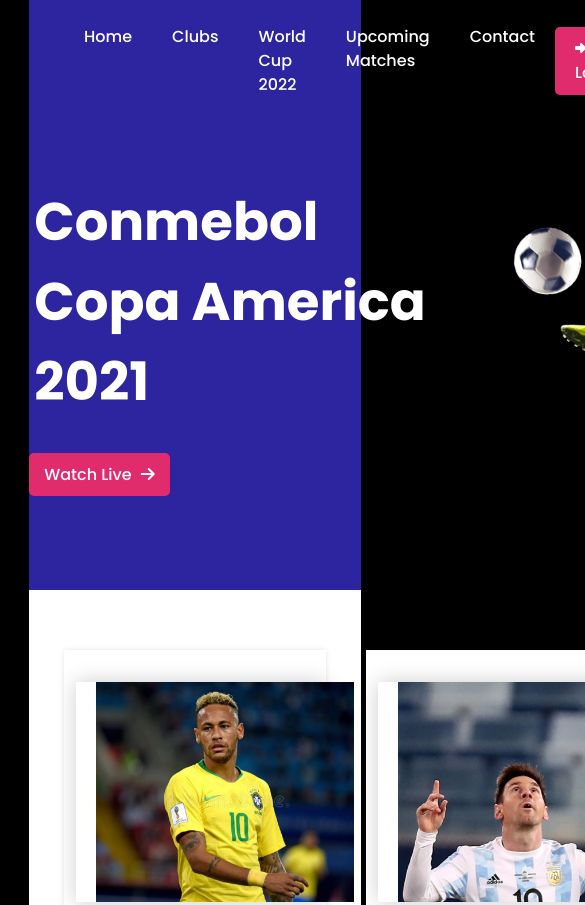
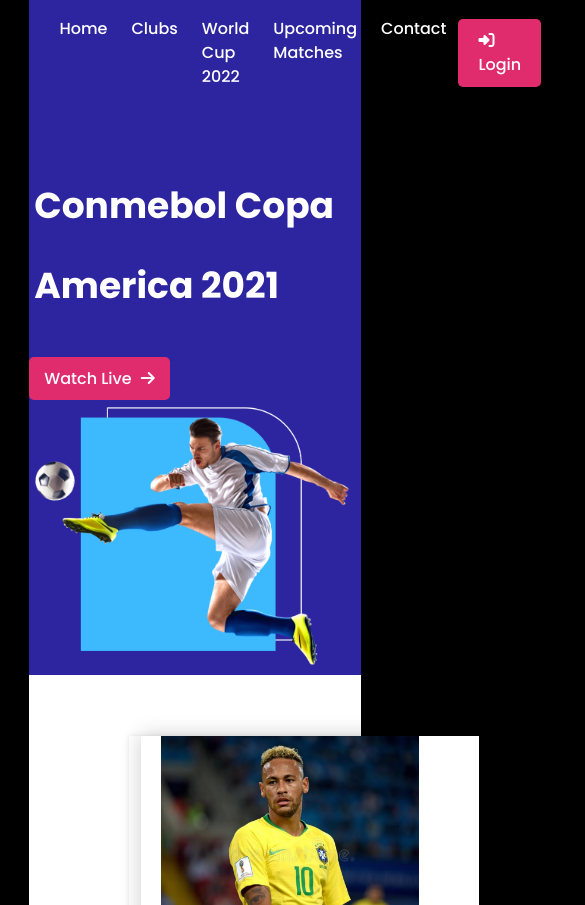
Before and after one commit to matiurjewel/responsive-football, a plain HTML site: page index.html in a window 390 px wide. Shown: the top 905 px of the page, 585 px wide, since content can reach past the window. Drawn offline with Linux system fonts and the light colour scheme.

Commit message:
all done

```diff
--- a/css/style.css
+++ b/css/style.css
@@ -102,6 +102,7 @@
 .banner-heading {
     width: 478px;
     height: 210px;
+
 }
 
 .intro-text {
@@ -191,7 +192,7 @@
 }
 
 .blog-author {
-    color: #562EFF;
+    color: #000000;
     font-size: 16px;
     font-weight: 400;
     /* text-align: justify; */
@@ -224,3 +225,108 @@
     font-weight: 400;
     color: #000000;
 }
+
+/* ------------------For mobile view----------------- */
+
+@media screen and (max-width: 720px) {
+    header {
+    padding: 2px;
+    margin-left: 2%;
+    margin-right: 3%;
+    }
+
+    header ul a {
+    padding: 8px;
+    }
+
+    .top-banner {
+        margin-bottom: 46px;
+    }
+
+    .banner {
+        width: 250px;
+        grid-template-columns: repeat(1,1fr);
+        margin-left: 35px;
+    }
+
+    .banner-img {
+        width: 450px;
+        height: auto;
+        transform: scale(.99);
+        transition: transform 0.3s;
+
+    }
+
+    .intro-text {
+        font-size: 36px;
+        font-weight: 700;
+    }
+    .blogs {
+        margin-top: 25px;
+        grid-template-columns: repeat(1, 1fr);
+        margin-left: 65px;
+    }
+
+    .blog-author {
+        width: 300px;
+        margin-left: 12px;
+    }
+}
+
+/* For tablet screen */
+
+@media screen and (max-width: 992px) {
+    header {
+        padding: 5px;
+        margin-left: 4%;
+        margin-right: 5%;
+        }
+
+        header ul a {
+        padding: 12px;
+        }
+
+        .top-banner {
+            margin-bottom: 46px;
+        }
+
+        .banner {
+            width: 900px;
+            height: auto;
+
+            grid-row-gap: 80px;
+            margin: 0 auto;
+            margin-bottom: 25px;
+        }
+
+        .banner-img {
+            width: 800px;
+
+
+        }
+
+        .banner-img img {
+            width: 40%;
+        }
+
+        .button {
+
+            margin-top: 5px;
+
+        }
+
+        .intro-text {
+            font-size: 36px;
+            font-weight: 700;
+        }
+        .blogs {
+            margin-top: 25px;
+            grid-template-columns: repeat(1, 1fr);
+            margin-left: 65px;
+        }
+
+        .blog-author {
+            width: 300px;
+            margin-left: 12px;
+        }
+}
```
